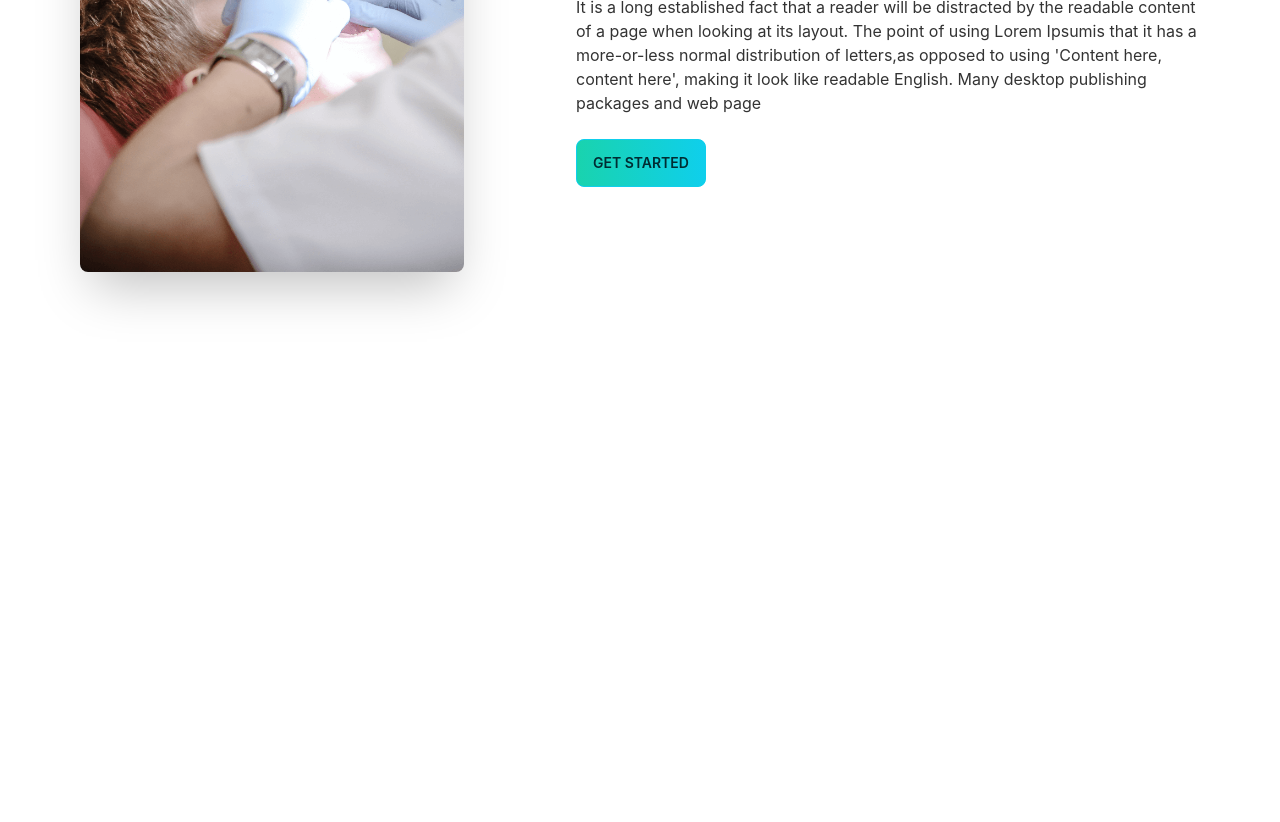
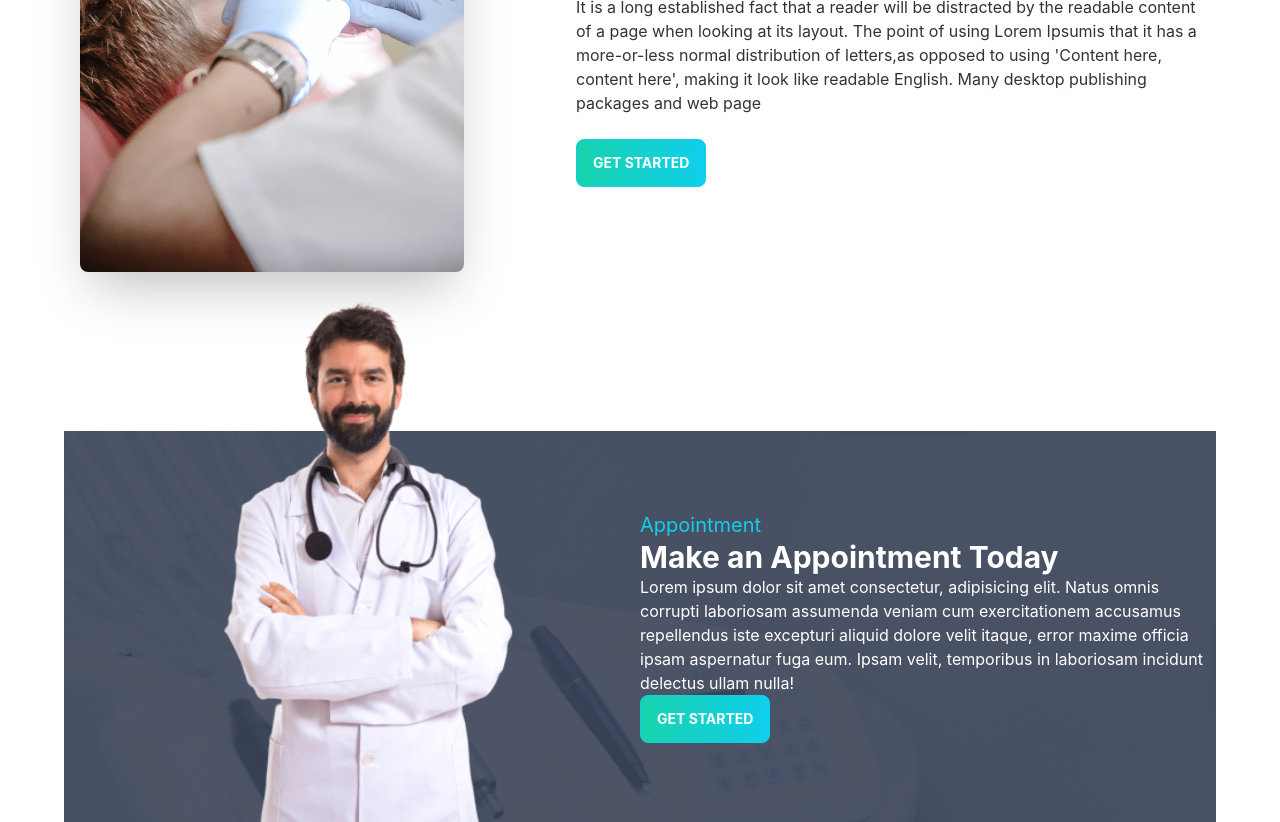
Before and after one commit to uttamsdev/doctor-appointment-system, a React (Create React App) app: page / in a window 1280 px wide. Shown: the part 1980-2802 px from the top of the page. Before the commit the page ends 2411 px from the top, so only its background shows below. Built offline with nearby package versions, Linux system fonts and the light colour scheme.

Commit message:
appointment section done

```diff
--- a/src/Pages/Home/Banner.js
+++ b/src/Pages/Home/Banner.js
@@ -1,5 +1,6 @@
 import React from "react";
 import chair from "../../assets/images/chair.png";
+import PrimaryButton from "../Shared/PrimaryButton";
 // import bg from '../../assets/images/bg.png';
 
 const Banner = () => {
@@ -14,9 +15,7 @@
             excepturi exercitationem quasi. In deleniti eaque aut repudiandae et
             a id nisi.
           </p>
-          <button class="btn btn-primary uppercase text-white font-bold bg-gradient-to-r from-secondary to-primary">
-            Get Started
-          </button>
+          <PrimaryButton>Get Started</PrimaryButton>
         </div>
       </div>
     </div>
--- a/src/Pages/Home/Banner2.js
+++ b/src/Pages/Home/Banner2.js
@@ -1,5 +1,6 @@
 import React from 'react';
 import treatment from '../../assets/images/treatment.png';
+import PrimaryButton from '../Shared/PrimaryButton';
 
 const Banner2 = () => {
   return (
@@ -9,7 +10,7 @@
       <div>
         <h1 class="text-5xl font-bold">Exceptional Dental Care, on Your Terms</h1>
         <p class="py-6">It is a long established fact that a reader will be distracted by the readable content of a page when looking at its layout. The point of using Lorem Ipsumis that it has a more-or-less normal distribution of letters,as opposed to using 'Content here, content here', making it look like readable English. Many desktop publishing packages and web page</p>
-        <button class="btn btn-primary bg-gradient-to-r from-secondary to-primary">Get Started</button>
+        <PrimaryButton>Get Started</PrimaryButton>
       </div>
     </div>
   </div>
--- a/src/Pages/Home/Home.js
+++ b/src/Pages/Home/Home.js
@@ -2,6 +2,7 @@
 import Banner from './Banner';
 import Banner2 from './Banner2';
 import Info from './Info';
+import MakeAppointment from './MakeAppointment';
 import Services from './Services';
 
 function Home() {
@@ -11,6 +12,7 @@
         <Info></Info>
         <Services></Services>
         <Banner2></Banner2>
+        <MakeAppointment></MakeAppointment>
     </div>
   )
 }
--- /dev/null
+++ b/src/Pages/Home/MakeAppointment.js
@@ -0,0 +1,25 @@
+import React from 'react';
+import doctor from '../../assets/images/doctor.png';
+import appointment from '../../assets/images/appointment.png';
+import PrimaryButton from '../Shared/PrimaryButton';
+
+
+const MakeAppointment = () => {
+  return (
+    <section className='flex justify-center items-center' style={{
+        background: `url(${appointment})`
+    }}>
+        <div className='flex-1 hidden lg:block'>
+            <img className='mt-[-185px]' src={doctor} alt="" />
+        </div>
+        <div className='flex-1'>
+            <h3 className='text-xl text-primary'>Appointment</h3>
+            <h2 className='text-3xl text-white font-bold'>Make an Appointment Today</h2>
+            <p className='text-white'>Lorem ipsum dolor sit amet consectetur, adipisicing elit. Natus omnis corrupti laboriosam assumenda veniam cum exercitationem accusamus repellendus iste excepturi aliquid dolore velit itaque, error maxime officia ipsam aspernatur fuga eum. Ipsam velit, temporibus in laboriosam incidunt delectus ullam nulla!</p>
+            <PrimaryButton>Get Started</PrimaryButton>
+        </div>
+    </section>
+  )
+}
+
+export default MakeAppointment;
--- /dev/null
+++ b/src/Pages/Shared/PrimaryButton.js
@@ -0,0 +1,11 @@
+import React from "react";
+
+const PrimaryButton = ({children}) => {
+  return (
+    <button class="btn btn-primary uppercase text-white font-bold bg-gradient-to-r from-secondary to-primary">
+    {children}
+    </button>
+  );
+};
+
+export default PrimaryButton;
```
